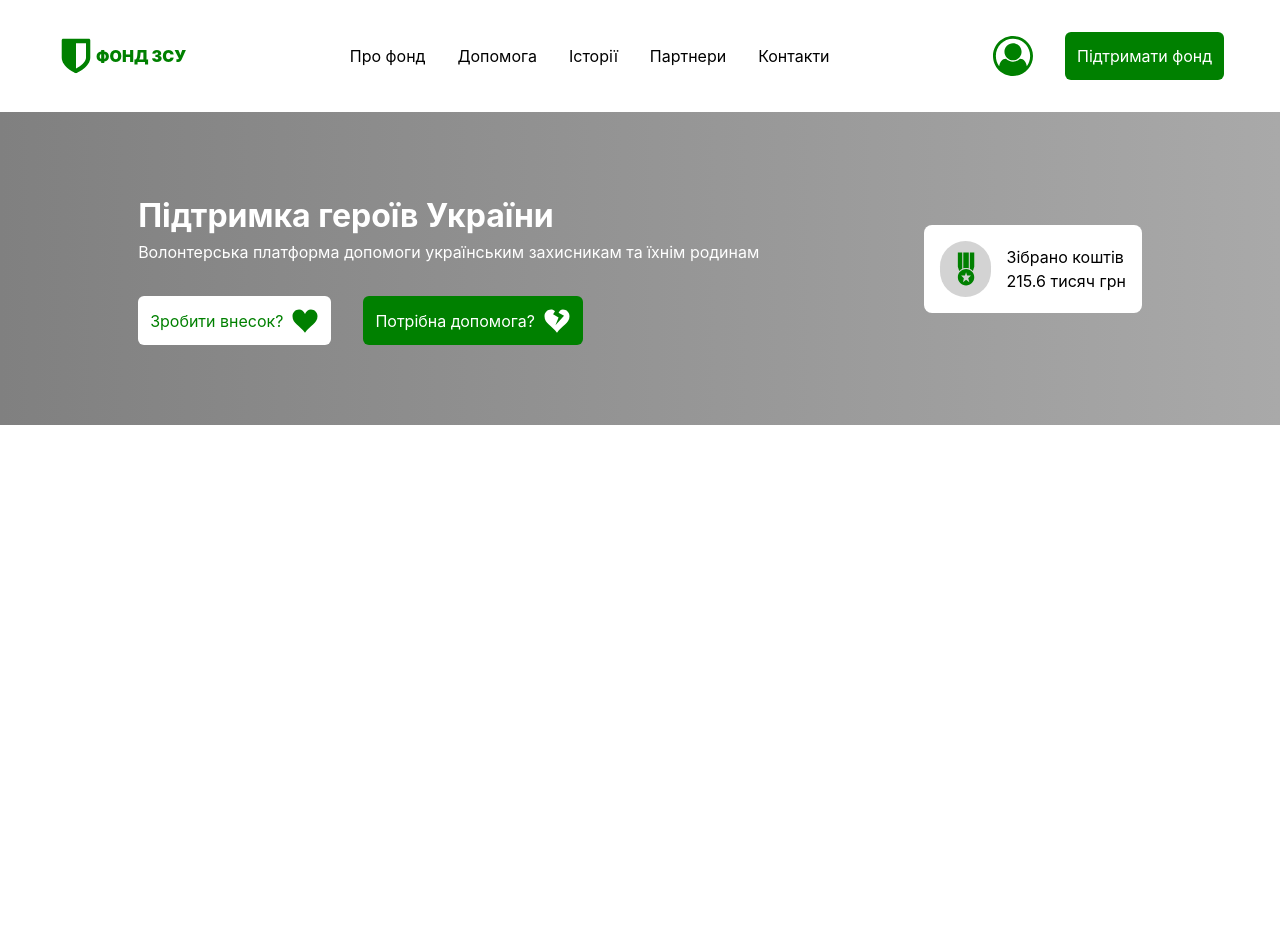
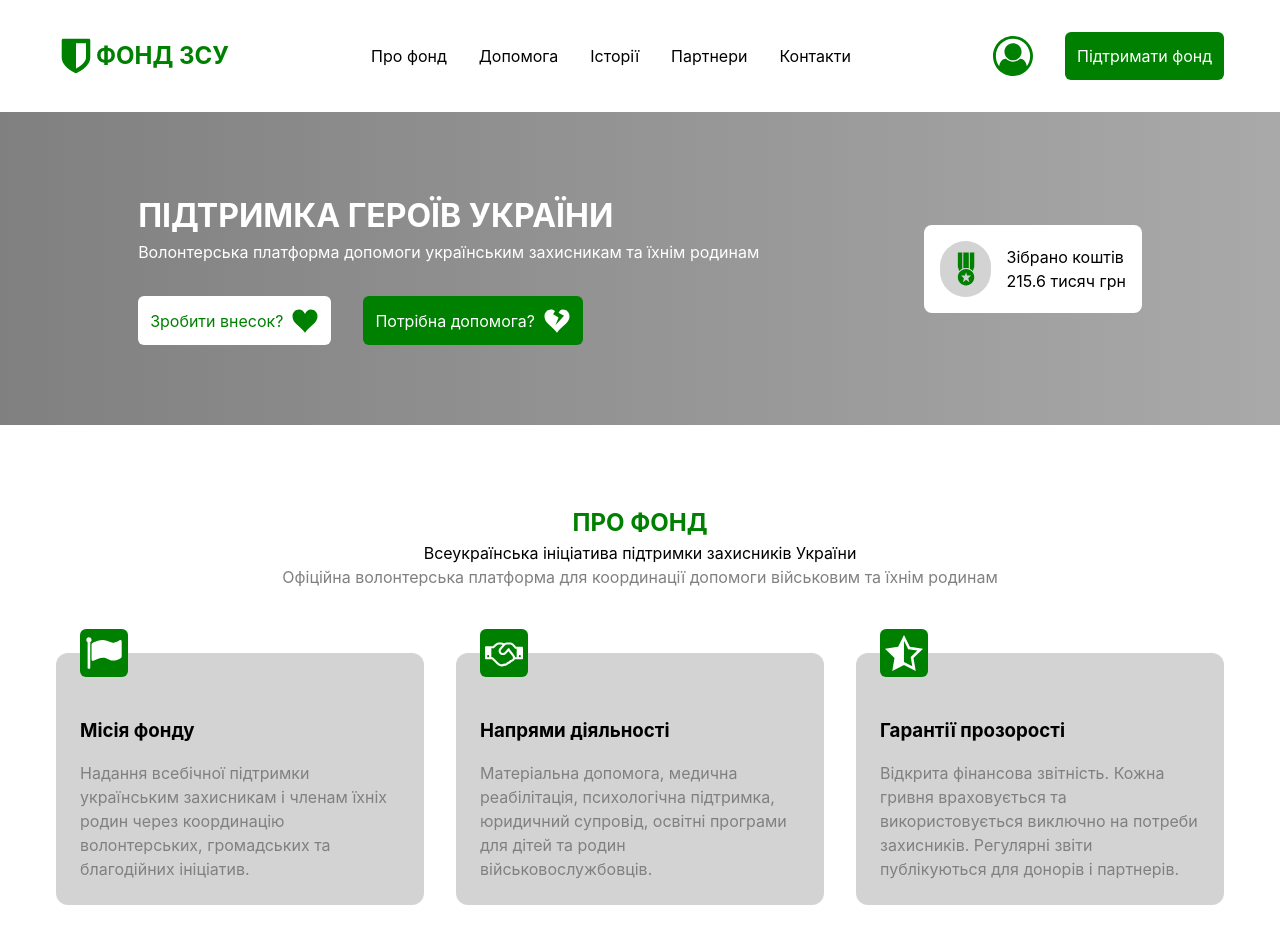
Before and after one commit to HannaTkachenko2204/support-fund-front, a React (Vite) app: page / in a window 1280 px wide. Shown: the top 944 px of the page. Before the commit the page ends 800 px from the top, so only its background shows below. Built offline with nearby package versions, Linux system fonts and the light colour scheme.

Commit message:
about section

```diff
--- a/index.html
+++ b/index.html
@@ -2,7 +2,7 @@
 <html lang="en">
   <head>
     <meta charset="UTF-8" />
-    <!-- <link rel="icon" type="image/svg+xml" href="/vite.svg" /> -->
+    <link rel="icon" type="image/svg+xml" href="/assets/icons/favicon.svg" />
     <meta name="viewport" content="width=device-width, initial-scale=1.0" />
     <title>Фонд допомоги ЗСУ</title>
   </head>
--- /dev/null
+++ b/src/components/About/About.jsx
@@ -0,0 +1,65 @@
+import Container from '../Container/Container';
+import s from './About.module.css'
+
+const About = () => {
+  return (
+    <Container>
+      <section id="about" className={s.about_section}>
+        <h2 className={s.subtitle}>Про фонд</h2>
+        <p className={s.title}>
+          Всеукраїнська ініціатива підтримки захисників України
+        </p>
+        <p className={s.description}>
+          Офіційна волонтерська платформа для координації допомоги військовим та
+          їхнім родинам
+        </p>
+
+        <div className={s.features}>
+          <article className={s.feature}>
+            <div className={s.icon_wrapper}>
+              <svg className={s.icon}>
+                <use xlinkHref="/assets/icons/icons.svg#icon-flag"></use>
+              </svg>
+            </div>
+            <h3 className={s.feature_title}>Місія фонду</h3>
+            <p className={s.feature_description}>
+              Надання всебічної підтримки українським захисникам і членам їхніх
+              родин через координацію волонтерських, громадських та благодійних
+              ініціатив.
+            </p>
+          </article>
+
+          <article className={s.feature}>
+            <div className={s.icon_wrapper}>
+              <svg className={s.icon}>
+                <use xlinkHref="/assets/icons/icons.svg#icon-handshake-o"></use>
+              </svg>
+            </div>
+            <h3 className={s.feature_title}>Напрями діяльності</h3>
+            <p className={s.feature_description}>
+              Матеріальна допомога, медична реабілітація, психологічна
+              підтримка, юридичний супровід, освітні програми для дітей та родин
+              військовослужбовців.
+            </p>
+          </article>
+
+          <article className={s.feature}>
+            <div className={s.icon_wrapper}>
+              <svg className={s.icon}>
+                <use xlinkHref="/assets/icons/icons.svg#icon-star-half"></use>
+              </svg>
+            </div>
+            <h3 className={s.feature_title}>Гарантії прозорості</h3>
+            <p className={s.feature_description}>
+              Відкрита фінансова звітність. Кожна гривня враховується та
+              використовується виключно на потреби захисників. Регулярні звіти
+              публікуються для донорів і партнерів.
+            </p>
+          </article>
+        </div>
+      </section>
+    </Container>
+  );
+};
+
+export default About;
--- /dev/null
+++ b/src/components/About/About.module.css
@@ -0,0 +1,72 @@
+.about_section{
+padding: 5rem 0;
+}
+
+.subtitle {
+    text-transform: uppercase;
+    color: green;
+    text-align: center;
+}
+
+.title {
+    color: black;
+    text-align: center;
+}
+
+.description {
+    color: gray;
+    text-align: center;
+}
+
+/* Features grid */
+.features {
+    display: grid;
+    grid-template-columns: 1fr;
+    gap: 4rem;
+    margin-top: 4rem;
+}
+
+  @media (min-width: 1024px) {
+    .features {
+      grid-template-columns: repeat(3, 1fr);
+      gap: 2rem;
+    }
+}
+
+  /* Card styling */
+.feature {
+    background-color: lightgray;
+    border-radius: 0.75rem;
+    padding: 2rem 1.5rem 1.5rem;
+    position: relative;
+}
+
+.icon_wrapper {
+    position: absolute;
+    top: -1.5rem;
+    left: 1.5rem;
+    width: 3rem;
+    height: 3rem;
+    background-color: green;
+    color: white;
+    display: flex;
+    align-items: center;
+    justify-content: center;
+    border-radius: 0.375rem;
+    font-size: 1.5rem;
+}
+
+.icon {
+    fill: white;
+    width: 38px;
+    height: 38px;
+}
+
+.feature_title {
+    margin-top: 2rem;
+}
+
+.feature_description {
+    margin-top: 1rem;
+    color: gray;
+}
--- a/src/components/App/App.jsx
+++ b/src/components/App/App.jsx
@@ -1,3 +1,4 @@
+import About from '../About/About';
 import Header from '../Header/Header';
 import Hero from '../Hero/Hero';
 import './App.module.css';
@@ -8,6 +9,7 @@ function App() {
       <Header />
       <main>
         <Hero />
+        <About />
       </main>
     </>
   );
--- a/src/components/Hero/Hero.jsx
+++ b/src/components/Hero/Hero.jsx
@@ -11,7 +11,7 @@ const Hero = () => {
         <Container>
           <div className={s.flex}>
             <div>
-              <h1>Підтримка героїв України</h1>
+              <h1 className={s.title}>Підтримка героїв України</h1>
               <p className={s.text}>
                 Волонтерська платформа допомоги українським захисникам та їхнім
                 родинам
--- a/src/components/Hero/Hero.module.css
+++ b/src/components/Hero/Hero.module.css
@@ -10,6 +10,10 @@
     align-items: center;
 }
 
+.title {
+    text-transform: uppercase;
+}
+
 .text {
     margin-bottom: 2rem;
 }
--- a/src/components/Logo/Logo.jsx
+++ b/src/components/Logo/Logo.jsx
@@ -7,7 +7,7 @@ const Logo = () => {
         <svg className={s.svg}>
           <use xlinkHref="/assets/icons/icons.svg#icon-shield"></use>
         </svg>
-        ФОНД ЗСУ
+        <h2>ФОНД ЗСУ</h2>
       </a>
     </>
   );
--- a/src/components/Logo/Logo.module.css
+++ b/src/components/Logo/Logo.module.css
@@ -1,10 +1,9 @@
 .logo {
     display: flex;
     align-items: center;
-    font-size: 800;
+    text-transform: uppercase;
     color: green;
     fill: green;
-    font-weight: 900;
 }
 
 .logo:hover {
```
Also changed, not shown: src/index.css (+0 -12 lines), public/assets/icons/favicon.svg (added), public/assets/icons/icons.svg.
